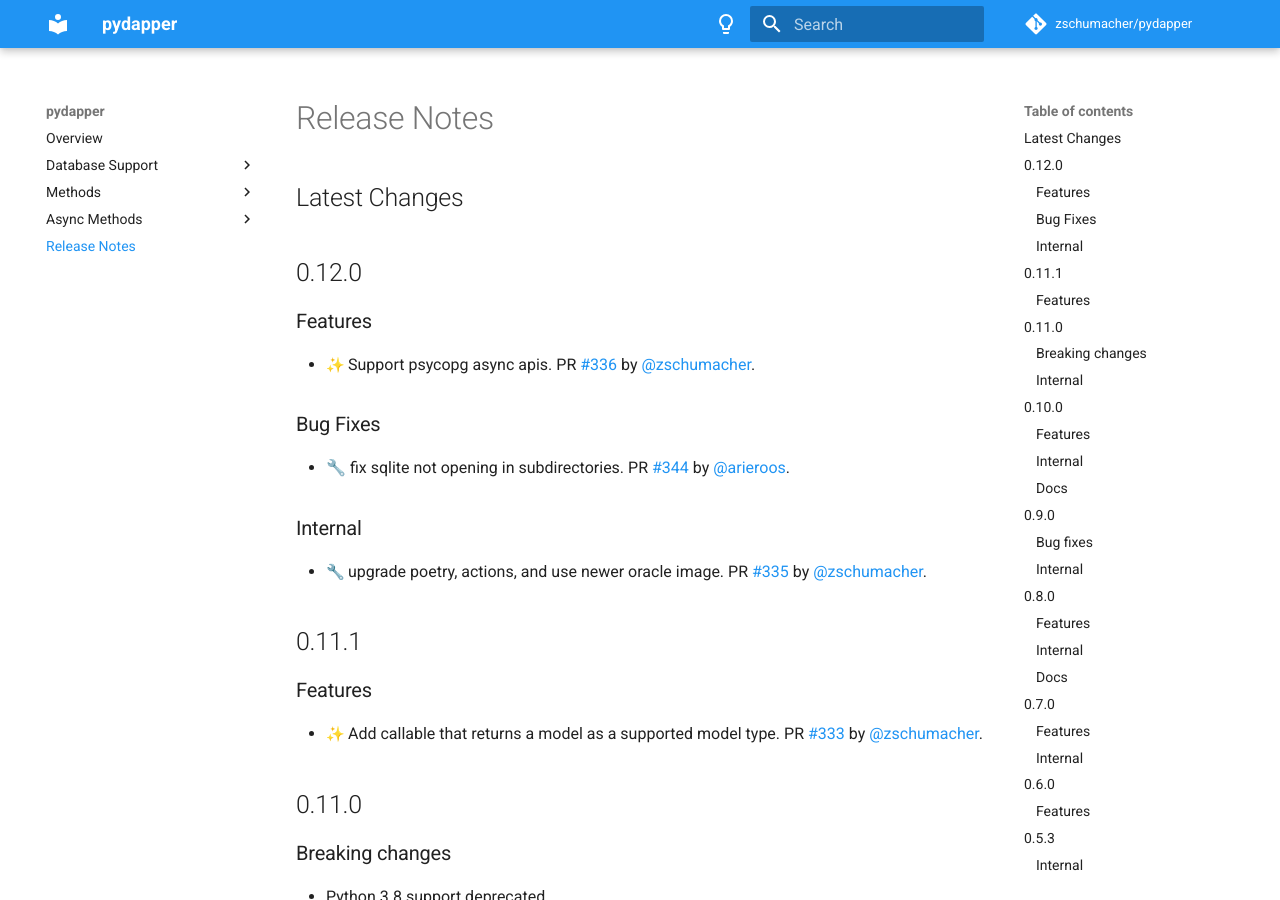
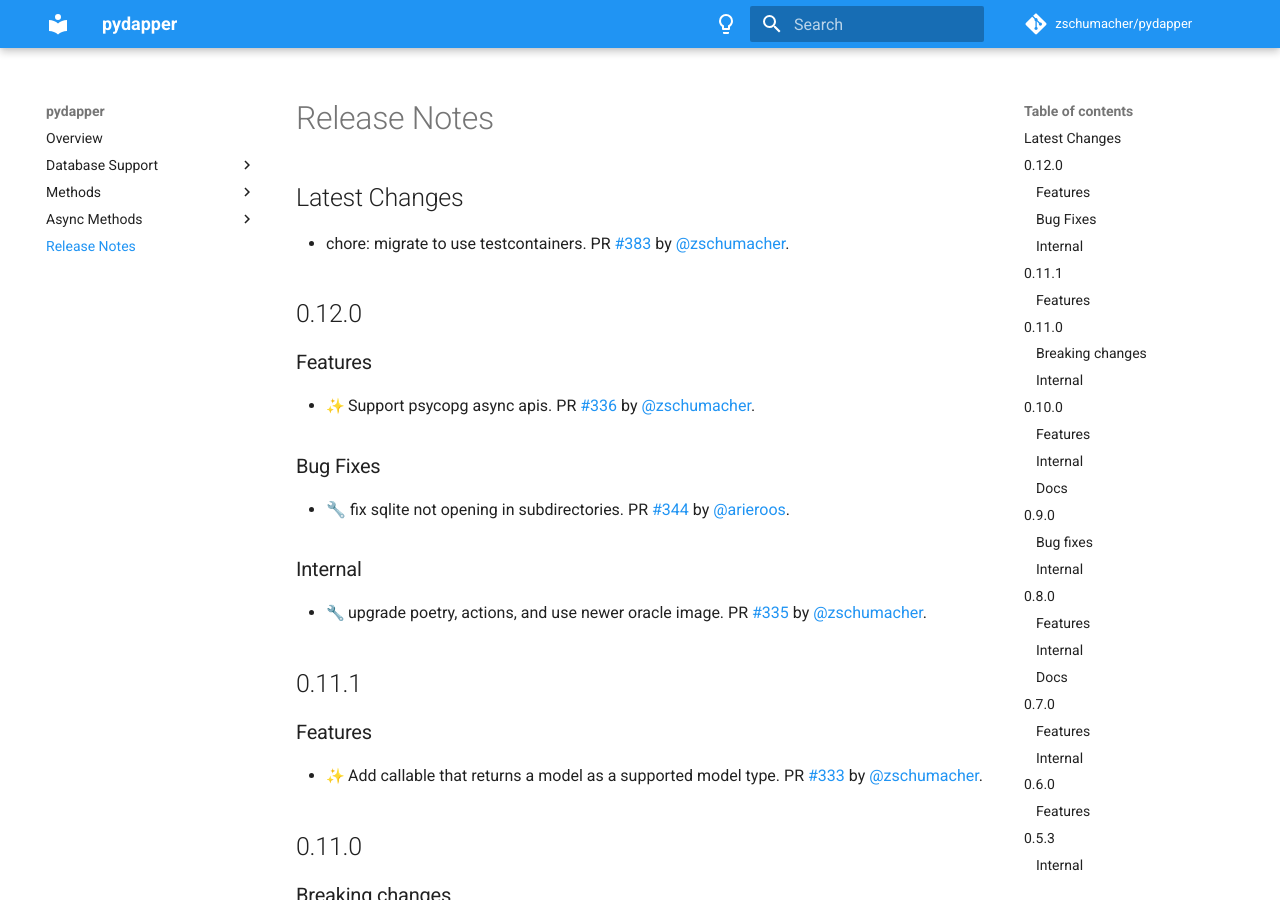
Before and after one commit to zschumacher/pydapper, an MkDocs documentation site: the page built from docs/release_notes.md, in a window 1280 px wide and 900 px high. Built offline with MkDocs 1.6.1 and Material for MkDocs 9.7.7, drawn with Linux system fonts in a browser that asks for light colours; emoji names are drawn with the system emoji font; comment, search, counter and statistics services are not loaded.

Commit message:
📝 Update release notes
[skip ci]

```diff
--- a/docs/release_notes.md
+++ b/docs/release_notes.md
@@ -1,4 +1,6 @@
 ## Latest Changes
+
+* chore: migrate to use testcontainers. PR [#383](https://github.com/zschumacher/pydapper/pull/383) by [@zschumacher](https://github.com/zschumacher).
 
 ## 0.12.0
 ### Features
```
